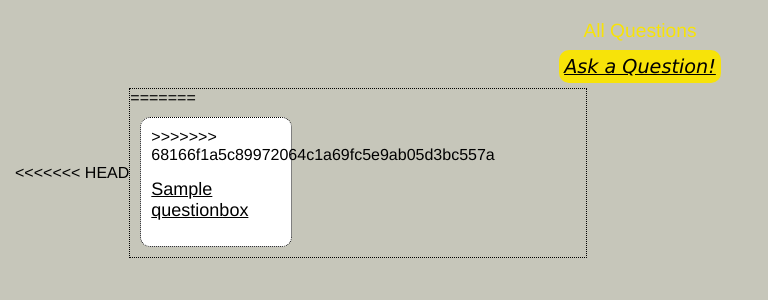
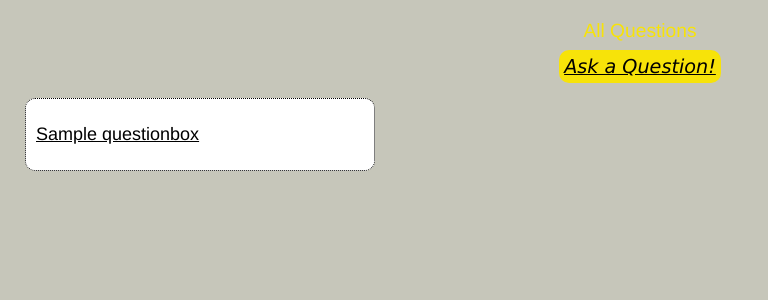
Before and after one commit to momentum-team-5/django--final-project-team-derek-and-kim, a Django app: page / in a window 1280 px wide. Shown: the part 70-370 px from the top of the page, without its empty margins (0-768 px from the left). Run offline with Django 3.2, Linux system fonts and the light colour scheme; tables that the repository leaves empty hold one stand-in row (values such as "Sample post").

Commit message:
cleaned up code

```diff
--- a/static/css/style.css
+++ b/static/css/style.css
@@ -51,7 +51,6 @@ nav a:hover {
 
 }
 
-
 #ask_question {
     font-style: italic;
     font-size: larger;
@@ -60,8 +59,8 @@ nav a:hover {
     padding: 5px;
     margin: 100px;
     font-family: Verdana, Geneva, Tahoma, sans-serif;
+}
 
-}
 #ask_question:hover {
     background-color: #f7e309;
     color: white;
@@ -79,13 +78,6 @@ nav a:hover {
     font-size: small;
     color: white;
 }
-
-
-#question_box {
-
-}
-
-
 
 p {
     margin: 10px
--- a/templates/question_list.html
+++ b/templates/question_list.html
@@ -3,14 +3,10 @@
 {% block content %}
 <h1><center>All Questions</center></h1>
 <p><center><a id="ask_question" href="{% url 'add_question' %}">Ask a Question!</a></center></p>
+
 <div class="question_container">
     {% for question in question %}
-<<<<<<< HEAD
-<div id="mydiv" style="border: dotted 1px black" >
-=======
-
     <div class="mydiv"style="border: dotted 1px black" >
->>>>>>> 68166f1a5c89972064c1a69fc5e9ab05d3bc557a
         <h2><a id="link" href="{% url 'question_details' pk=question.pk %}">{{ question.question }}</a></h2>
         <p id="question_info">
         {% if request.user.is_authenticated %}
```
Also changed, not shown: templates/base.html (+5 -5 lines). Lines whose indentation alone changed are shown as unchanged.
